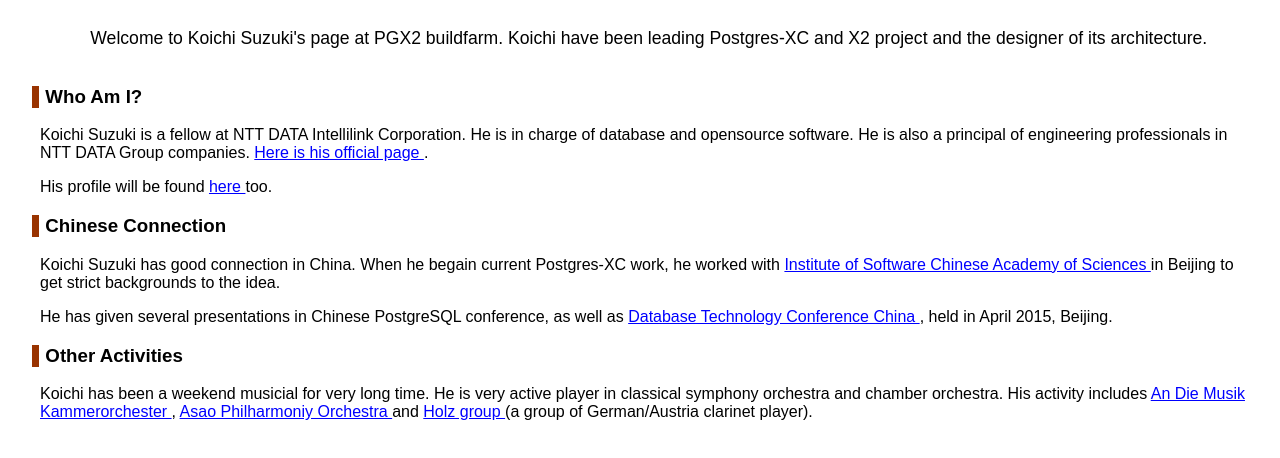
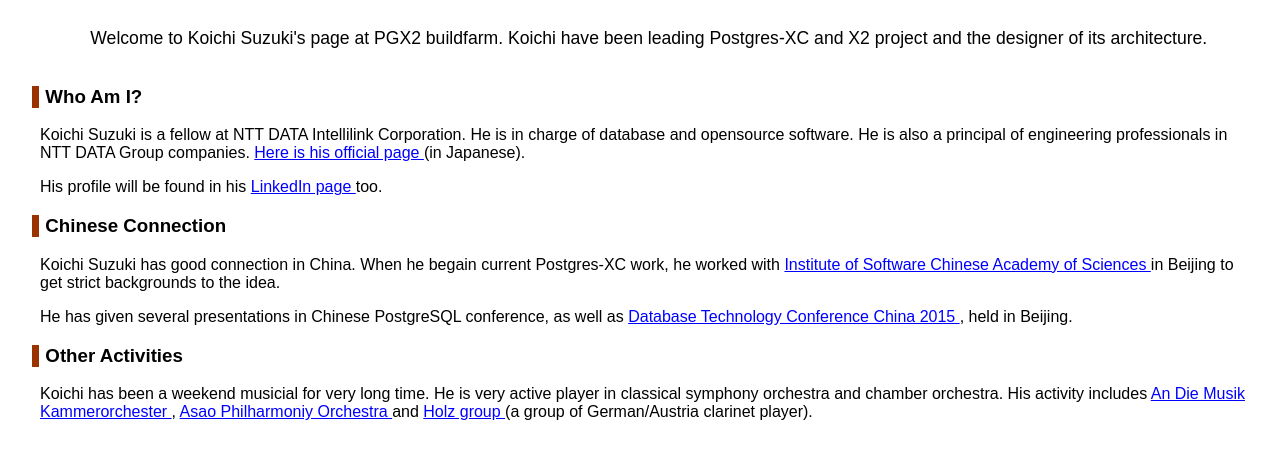
Before and after one commit to koichi-szk/buildfarm_home, a plain HTML site: page index.html in a window 1280 px wide. Shown: the part 94-552 px from the top of the page. Drawn offline with Linux system fonts and the light colour scheme.

```diff
--- a/index.html
+++ b/index.html
@@ -2,9 +2,8 @@
 	  "http://www.w3.org/TR/html4/frameset.dtd">
 
 <!--
-       ==== Koichi Suzuki's Page =========
+       ==== Koichi Suzuki's Page at Postgres-X2 buildfarm =========
 
-              Just frames and their layout
 -->
 
 <html lang="en">
@@ -21,22 +20,23 @@
 	<h1 class="main">Koichi Suzuki's Home at PGX2 Buildfarm</h2>
 		<p class="main">
 			Welcome to Koichi Suzuki's page at PGX2 buildfarm.
-			Koichi have been leading Postgres-XC and X2 project and the designer of
-			its architecture.
+			Koichi have been leading Postgres-XC and X2 project and
+			the designer of its architecture.
 		</p>
 		<h3>Who Am I?</h3>
 			<p class="h3">
 				Koichi Suzuki is a fellow at NTT DATA Intellilink Corporation.
 				He is in charge of database and opensource software.
-				He is also a principal of engineering professionals in NTT DATA Group companies.
+				He is also a principal of engineering professionals in
+				NTT DATA Group companies.
 				<a href="http://www.intellilink.co.jp/plan/corporate/fellow_OSS-DB">
 				Here is his official page
-				</a>.
+				</a> (in Japanese).
 			</p>
 			<p class="h3">
-			  His profile will be found
+			  His profile will be found in his
 				<a href="https://www.linkedin.com/profile/preview?locale=en_US&trk=prof-0-sb-preview-primary-button">
-				here
+				LinkedIn page
 				</a> too.
 			</p>
 		<h3>Chinese Connection</h3>
@@ -48,15 +48,17 @@
 				</a> in Beijing to get strict backgrounds to the idea.
 			</p>
 			<p class="h3">
-				He has given several presentations in Chinese PostgreSQL conference, as well as
+				He has given several presentations in
+				Chinese PostgreSQL conference, as well as
 				<a href="http://www.cbdio.com/BigData/2015-02/27/content_2530291.htm">
-					Database Technology Conference China
-				</a>, held in April 2015, Beijing.
+					Database Technology Conference China 2015
+				</a>, held in Beijing.
 			</p>
 		<h3>Other Activities</h3>
 			<p class="h3">
 				Koichi has been a weekend musicial for very long time.
-				He is very active player in classical symphony orchestra and chamber orchestra.
+				He is very active player in classical symphony orchestra
+				and chamber orchestra.
 				His activity includes
 				<a href="http://andiemusik.michikusa.jp">
 					An Die Musik Kammerorchester
```
